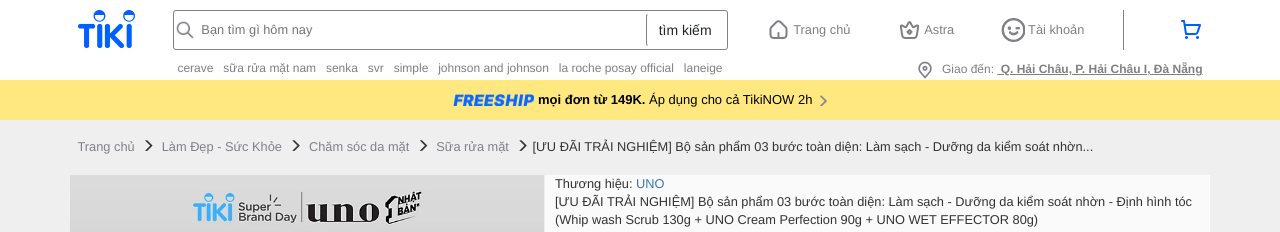
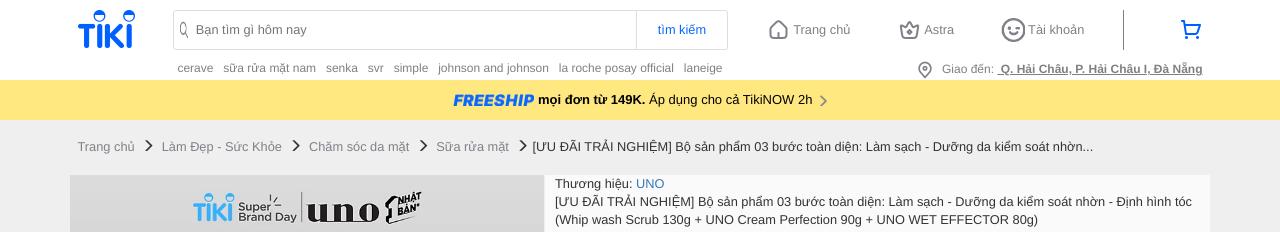
Before and after one commit to dminhpro123/tiki, a website: page index.html in a window 1280 px wide. Shown: the top 232 px of the page. Drawn offline with nearby package versions, Linux system fonts and the light colour scheme.

Commit message:
fix header

```diff
--- a/css/header.css
+++ b/css/header.css
@@ -41,17 +41,18 @@
 .search-bar form {
     display: flex;
     flex-flow: row;
-    justify-content: space-around;
+    justify-content: space-between;
     align-items: center;
     width: 100%;
     height: 40px;
-    border: 1px solid gray;
+    border: 1px solid rgb(221, 221, 227);
     border-radius: 0.3rem;
 }
 
 .search-icon img {
     width: 20px;
     height: 20px;
+    padding: 0 5px 0 5px;
 }
 
 .search-bar input {
@@ -65,7 +66,21 @@
 }
 
 .search-bar button {
-    border-left: 1px solid gray;
+    border-left: 1px solid rgb(221, 221, 227);
+    color: rgb(10, 104, 255);
+    border-radius: 0 0.3rem 0.3rem 0;
+    height: 100%;
+    min-width: 90px;
+    margin: 0;
+    padding: 0;
+}
+
+.search-bar button:focus {
+    outline: none;
+}
+
+.search-bar button:hover {
+    background-color: rgb(176, 199, 236);
 }
 
 .i-header {
--- a/index.html
+++ b/index.html
@@ -33,7 +33,7 @@
                                     <img src="./image/header/search-icon.png">
                                 </i>
                                 <input class="search" placeholder="Bạn tìm gì hôm nay" />
-                                <button class="btn">tìm kiếm</button>
+                                <button>tìm kiếm</button>
                             </form>
                         </div>
                     </div>
```
